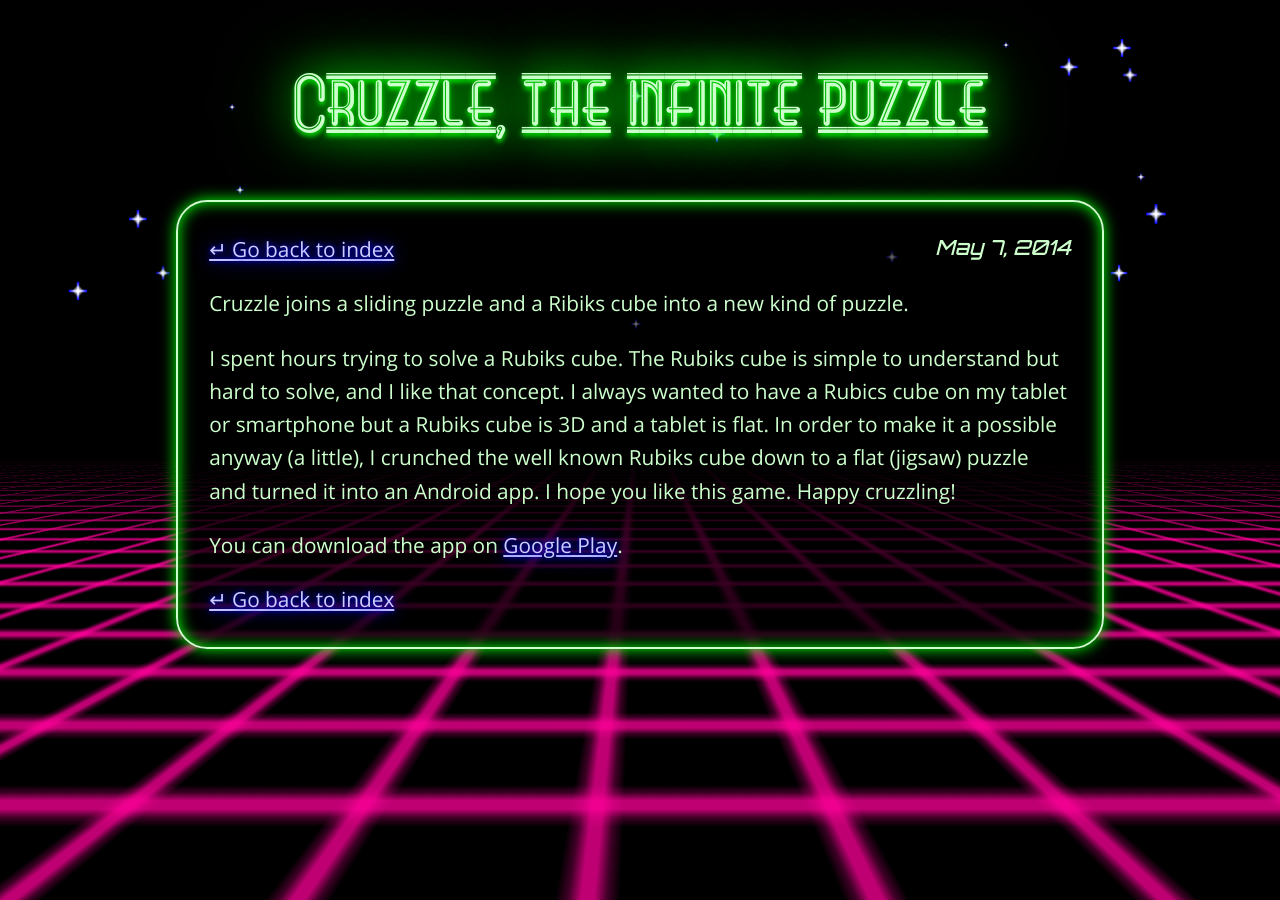
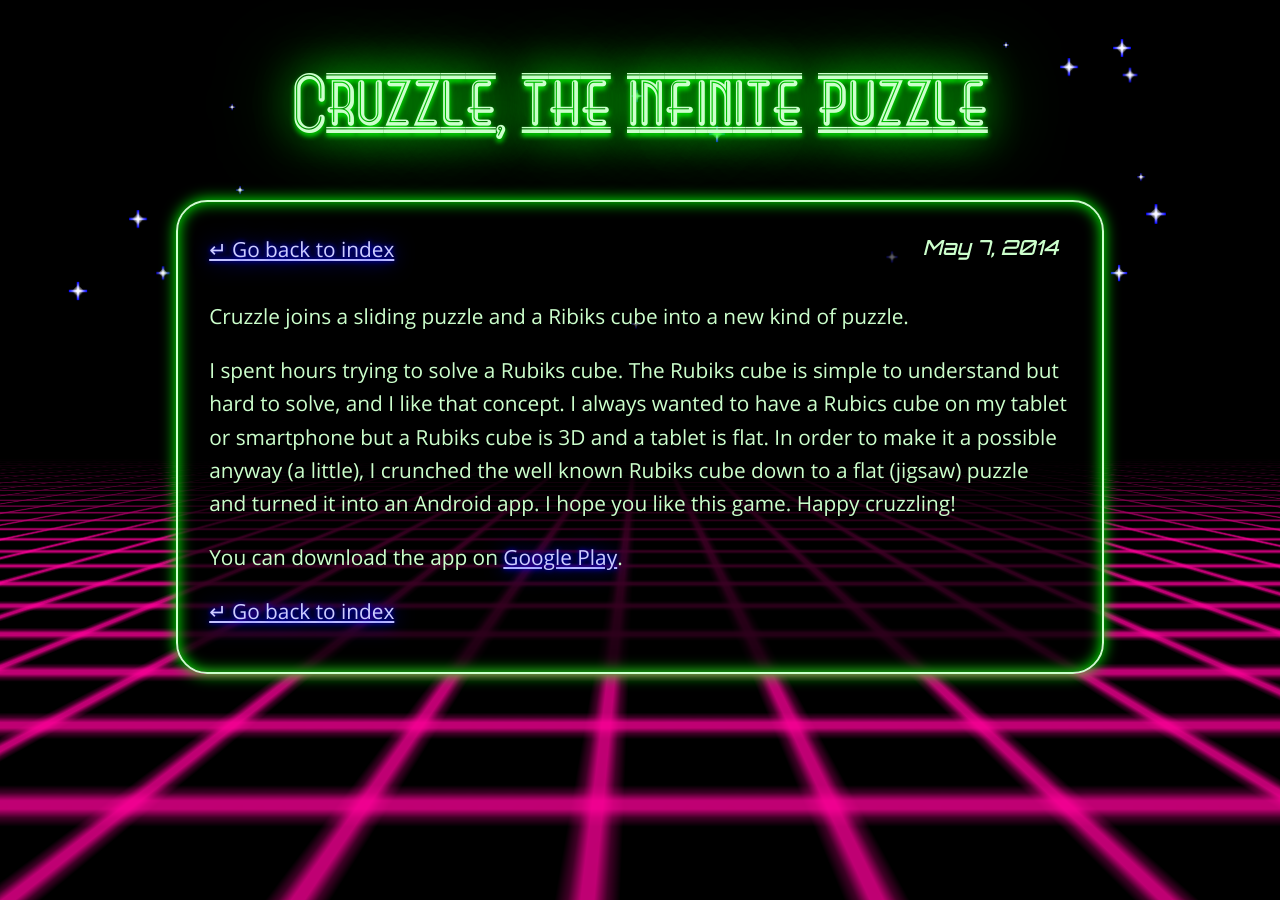
Before and after one commit to bergwerf/retro, a Jekyll site: the page built from _posts/2014-05-07-cruzzle.md, in a window 1280 px wide. Built offline with Jekyll 4.4.1, drawn with Linux system fonts in a browser that asks for light colours.

Commit message:
Add some margins

```diff
--- a/_sass/content.scss
+++ b/_sass/content.scss
@@ -126,10 +126,16 @@ a {
   }
 }
 
+.home-link {
+  margin-bottom: 0.6em;
+  display: inline-block;
+}
+
 .page-date {
   font-family: 'Orbitron';
   font-style: italic;
   float: right;
+  margin: 0 .6em;
 }
 
 pre {
```
